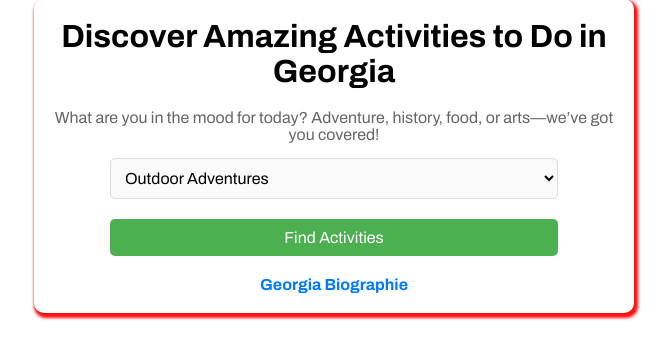
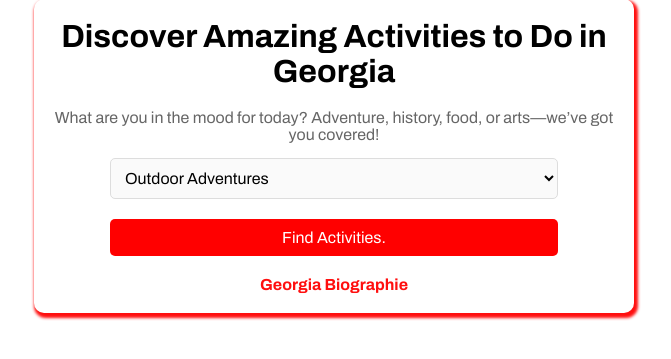
Before and after one commit to ksu-is/Today-s-Agenda, a Flask app: page / in a window 1280 px wide. Shown: the part 244-603 px from the top of the page, without its empty margins (306-977 px from the left). Run offline with Flask 3, Linux system fonts and the light colour scheme; some web fonts are replaced.

Commit message:
update titles and color chaging to be elegent with georgia nationnal flag

```diff
--- a/web page/static/styles.css
+++ b/web page/static/styles.css
@@ -47,7 +47,7 @@ select {
 }
 
 button {
-    background-color: #4caf50;
+    background-color: #ff0000;
     color: white;
     border: none;
     cursor: pointer;
@@ -55,7 +55,7 @@ button {
 }
 
 button:hover {
-    background-color: #45a049;
+    background-color: #eb7d7d;
 }
 
 /* Activity List */
@@ -104,3 +104,12 @@ a:hover {
     border-radius: 8px;
     margin-bottom: 10px;
     box-shadow: 0 4px 8px rgba(0, 0, 0, 0.1);}
+
+.Bio_url{
+    color: #ff0f0f;
+}
+
+.Bio_url:hover{
+    text-decoration: underline;
+    color: #d66c6c;
+}
--- a/web page/templates/index.html
+++ b/web page/templates/index.html
@@ -14,8 +14,8 @@
                     <option value="{{ category }}">{{ category }}</option>
                 {% endfor %}
             </select>
-            <button type="submit">Find Activities</button>
-            <a href="https://www.britannica.com/place/Georgia" target="_blank">Georgia Biographie</a>
+            <button type="submit">Find Activities.</button>
+            <a class="Bio_url" href="https://www.britannica.com/place/Georgia" target="_blank">Georgia Biographie</a>
 
         </form>
     </div>
```
